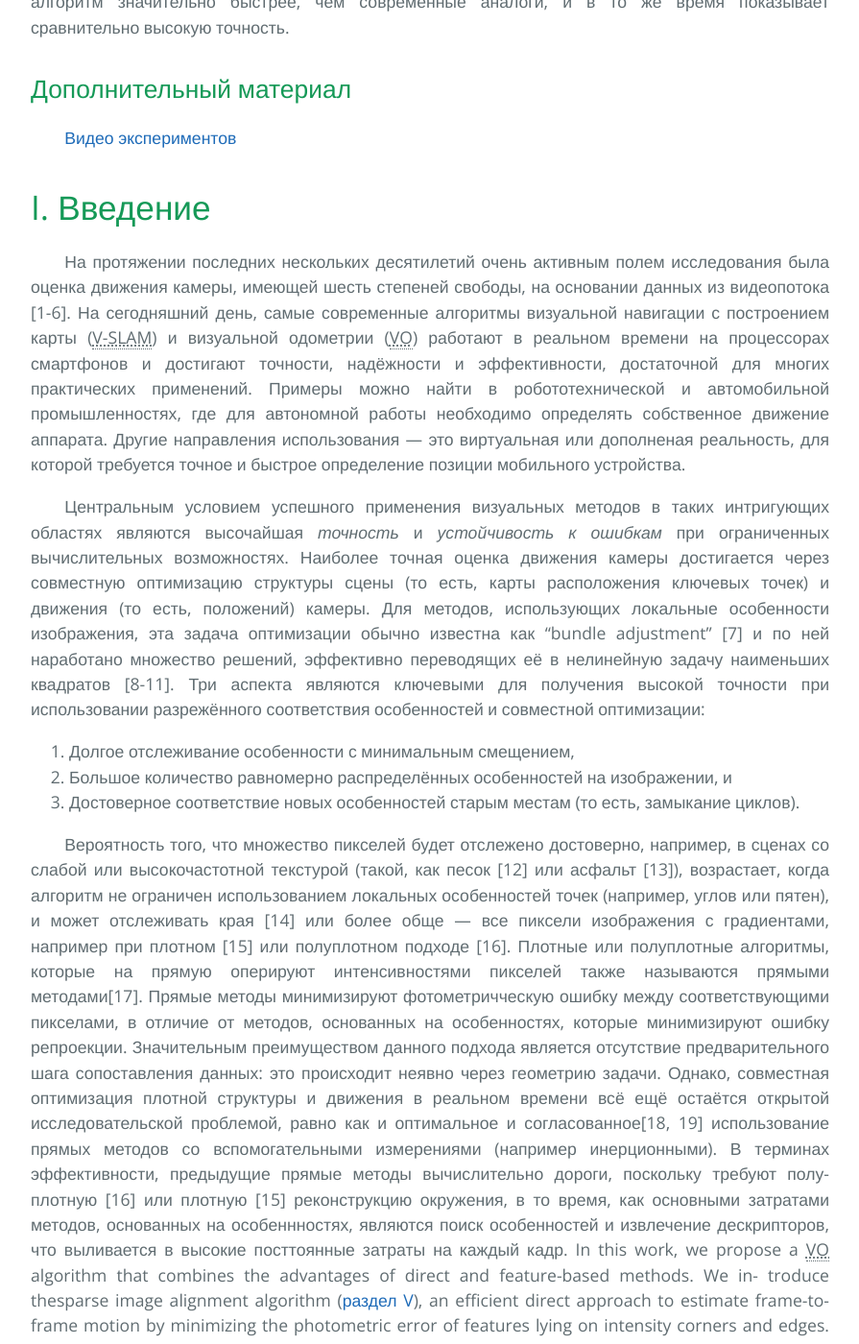
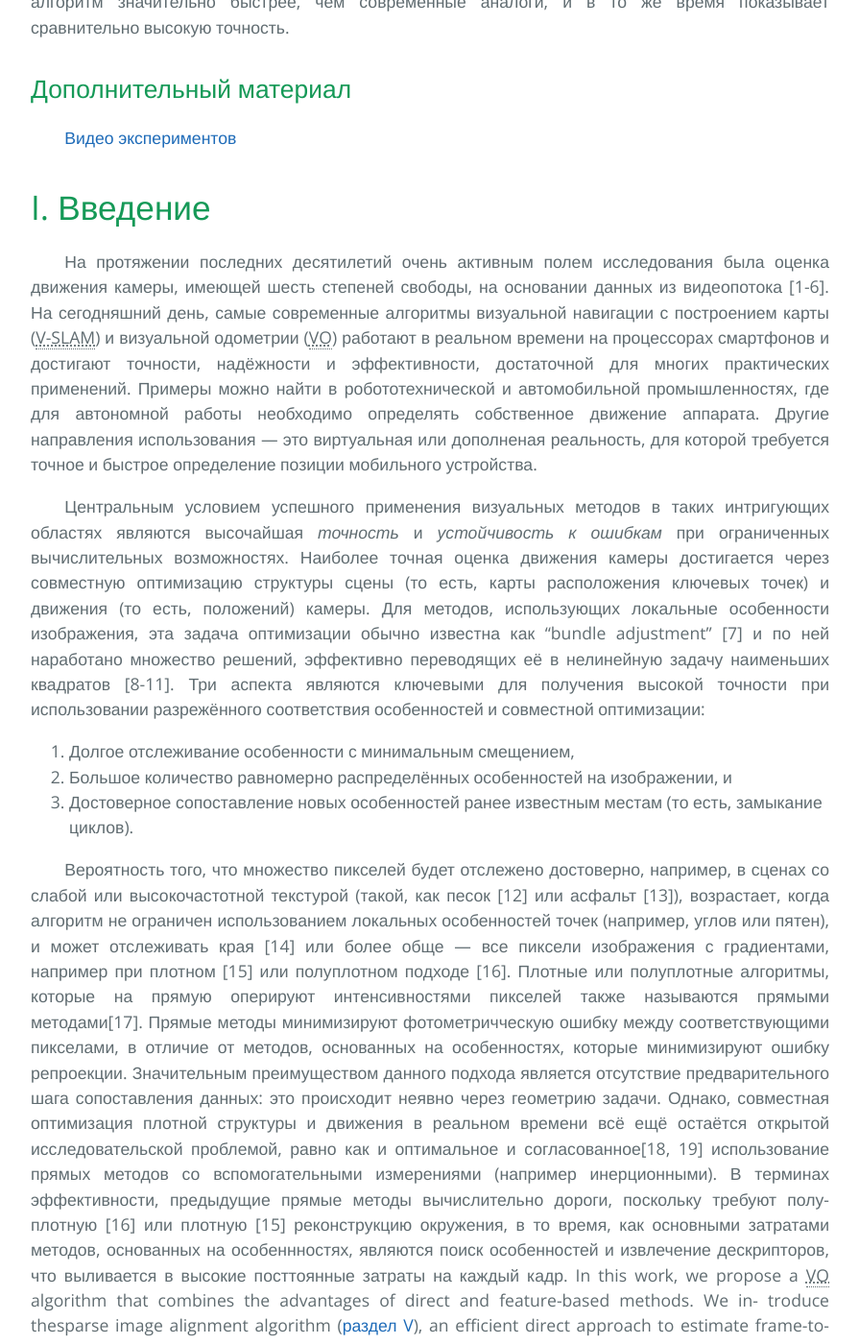
Before and after one commit to i-v-s/slam, a Jekyll site: the page built from svo2.md, in a window 1280 px wide and 1400 px high, scrolled down 1248 px. Shown: the whole window at 96% size, without its empty margins (192-1087 px from the left). Built offline with Jekyll 4.4.1, drawn with Linux system fonts in a browser that asks for light colours; our own code applies the rules of GitHub Pages for plain Markdown files; formulas are drawn with MathJax 3.

Commit message:
Updated svo2.md

```diff
--- a/svo2.md
+++ b/svo2.md
@@ -38,7 +38,7 @@ the UZH Forschungskredit, and the SNSF-ERC Starting Grant.
 
 # I. Введение
 
-На протяжении последних нескольких десятилетий очень активным полем исследования была
+На протяжении последних десятилетий очень активным полем исследования была
 оценка движения камеры, имеющей шесть степеней свободы, на основании данных из видеопотока [1-6].
 На сегодняшний день, самые современные алгоритмы
 визуальной навигации с построением карты (V-SLAM) и визуальной одометрии (VO)
@@ -61,7 +61,7 @@ the UZH Forschungskredit, and the SNSF-ERC Starting Grant.
 Три аспекта являются ключевыми для получения высокой точности при использовании разрежённого соответствия особенностей и совместной оптимизации:
 1. Долгое отслеживание особенности с минимальным смещением,
 2. Большое количество равномерно распределённых особенностей на изображении, и
-3. Достоверное соответствие новых особенностей старым местам (то есть, замыкание циклов).
+3. Достоверное сопоставление новых особенностей ранее известным местам (то есть, замыкание циклов).
 
 Вероятность того, что множество пикселей будет отслежено достоверно, например,
 в сценах со слабой или высокочастотной текстурой (такой, как песок
```
